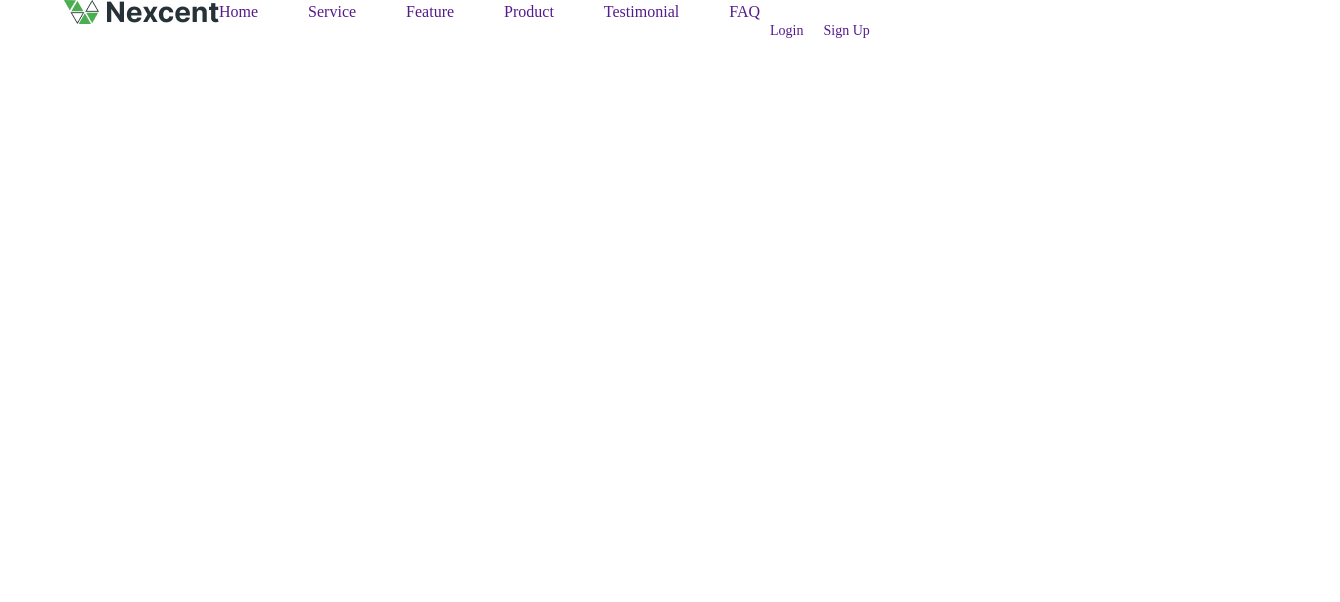
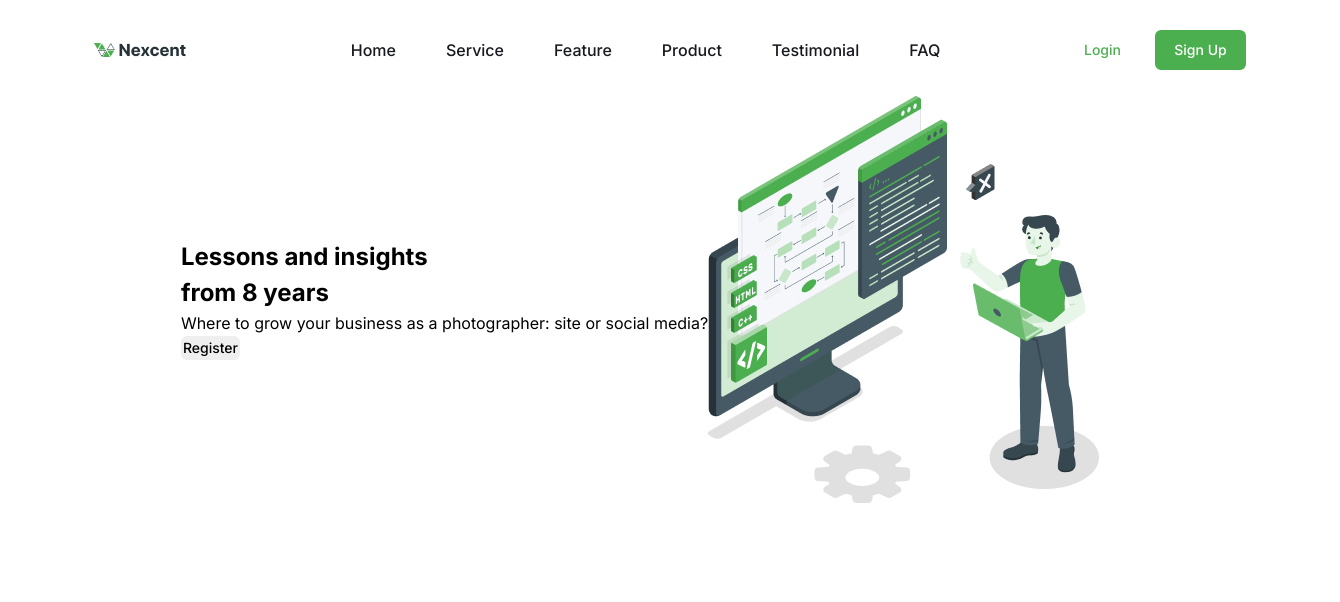
Before and after one commit to sanjibaanamahona/project-website, a plain HTML site: page index.html in a window 1280 px wide. Shown: the whole page, 1340 px wide, since content can reach past the window. Drawn offline with Linux system fonts and the light colour scheme.

Commit message:
Updated the Navibar and Added Hero Sectio.

```diff
--- a/css/style.css
+++ b/css/style.css
@@ -1,34 +1,20 @@
 /* css reset start */
 :root{
-    --btn-color: #4CAF4F;
+    --brand-color: #4CAF4F;
+    --btn-text-color: #FFFFFF;
+    --btn-outline-color: #4CAF4F;
 }
-*,
-*::before,
-*::after {
+
+*, *::before, *::after {
     padding: 0;
     margin: 0;
 }
 
-q:before,
-q:after {
+q:before, q:after {
     content: "";
 }
 
-html,
-body,
-h1,
-h2,
-h3,
-h4,
-p,
-ol,
-ul,
-li,
-figure,
-figcaption,
-blockquote,
-dl,
-dd {
+html, body, h1, h2, h3, h4, p, ol, ul, li, figure, figcaption, blockquote, dl, dd {
     margin: 0;
     padding: 0;
 }
@@ -41,10 +27,13 @@ body {
     min-height: 100vh;
     text-rendering: optimizeSpeed;
     line-height: 1.5;
+    font-family: "Inter", sans-serif;
+    font-optical-sizing: auto;
+    font-style: normal;
+    /* background-color: #F9FAFF; */
 }
 
-ul,
-ol {
+ul, ol {
     list-style: none;
 }
 
@@ -57,14 +46,12 @@ img {
     display: block;
 }
 
-input,
-button,
-textarea,
-select {
+input, button, textarea, select {
     font: inherit;
 }
 /* css reset end */
 
+/* common css start */
 .container{
     max-width: 1152px;
     margin: auto;
@@ -79,31 +66,191 @@ select {
     align-items: center;
 }
 
-.nav{
-    padding: 30px;
+.btn {
+    font-size: 14px;
+    font-weight: 500;
+    padding: 8px 24px;
+    border-radius: 6px;
+    cursor: pointer;
+    text-align: center;
+    border: 2px solid transparent;
+    text-decoration: none;
+    display: inline-block;
+    align-items: center;
+    justify-content: center;
+    padding: 0;
+    line-height: 20px;
 }
 
-.btn{
-  font-size: 14px;
-  font-weight: 500;
-  padding: 20px 10px;
-  border-radius: 6px;
-}
+.btnLogin {
+    background-color: transparent;
+    color: var(--brand-color);
+    border: 2px solid transparent;
+    width: 77px;
+    height: 40px;
 }
 
-.navLogo , .navMenu{
-    width: 50%;
+.btnLogin {
+    width: 77px;
+    height: 40px;
+    background-color: transparent;
+    color: var(--brand-color);
+    border: none;
 }
 
-.navMenu ul{
+.btnBg {
+    width: 91px;
+    height: 40px;
+    background-color: var(--brand-color);
+    color: var(--btn-text-color);
+    border: 2px solid #4CAF4F;
+}
+/* common css end */
+
+nav{
+    padding: 30px;
+    width: 100%;
+    position: absolute;
+}
+
+nav .flex {
+    display: flex;
+    align-items: center;
+    justify-content: space-between;
+    column-gap: 0px;
+}
+
+/*navbar start */
+
+/* logo */
+.navLogo {
+    width: 154.49px; /* Fixed width for logo area */
+    margin-right: 166.01px;
+}
+
+/* menu */
+.navMenu {
+    width: 588px; /* Fixed width for menu area */
+    /* display: flex; */
+    justify-content: center; /* Keeps menu centered within its section */
+    margin-right: 124.5px;
+}
+
+/* menu items */
+.navMenu ul {
+    /* display: flex; */
+    /* list-style: none; */
+    margin: 0;
+    padding: 0;
     align-items: center;
     justify-content: center;
     gap: 50px;
 }
 
+.navMenu ul li a {
+    color: #18191F; /* ✅ Your special color for menu links only */
+    text-decoration: none; /* Remove underline */
+    font-weight: 500;
+    font-size: 16px;
+}
+
+/* button */
+.navbtn {
+    width: 182px; /* Fixed width for button area */
+    /* display: flex; */
+    justify-content: flex-end; /* Push buttons to the right end */
+}
+
+.navbtn ul {
+    /* display: flex; */
+    gap: 14px;
+    margin: 0;
+    padding: 0;
+}
+
 .navbtn li a{
     text-decoration: none;
-   color: var(--btn-color);
+    color: var(--brand-color);
     font-weight: 500;
-   transition: 0.
+    transition: 0.;
 }
+/* navbar end */
+
+/* hero section start */
+#hero{
+    height: 599px; /* total hero height after navigation */
+    display: flex;
+    align-items: right;
+    justify-content: flex-start;
+    /* padding: 245px; */
+}
+
+.heroWrapper{
+    justify-content: space-between;
+}
+
+/* Inside Hero Container */
+.hero-content {
+    display: flex;
+    align-items: center;
+    justify-content: space-between;
+    width: 100%;
+}
+
+/* Hero Text (Left Side) */
+.hero-text {
+    display: flex;
+    flex-direction: column;
+    align-items: flex-start;
+    justify-content: flex-start;
+    gap: 25px;
+    flex: 1;
+}
+
+/* Title */
+.hero-text h1 {
+    font-size: 56px;
+    font-weight: 700;
+    color: #263238;
+    max-width: 550px;
+    line-height: 1.2;
+}
+
+/* Paragraph */
+.hero-text p {
+    font-size: 18px;
+    color: #717171;
+    max-width: 480px;
+    line-height: 1.6;
+}
+
+/* Register Button */
+.btn.btn-primary {
+    background-color: #4CAF4F; /* Nexcent green */
+    border: none;
+    color: white;
+    padding: 14px 40px;
+    border-radius: 4px;
+    font-size: 16px;
+    font-weight: 600;
+    cursor: pointer;
+    margin-top: 385.5px; /* distance from nav bar */
+    transition: background-color 0.3s ease;
+}
+
+.btn.btn-primary:hover {
+    background-color: #388E3C;
+}
+
+/* Hero Image (Right Side) */
+.hero-image {
+    flex: 1;
+    display: flex;
+    justify-content: flex-end;
+}
+
+.hero-image img {
+    width: 500px;
+    height: auto;
+}
+/* hero section end */
--- a/index.html
+++ b/index.html
@@ -3,6 +3,11 @@
 <head>
     <meta charset="UTF-8">
     <meta name="viewport" content="width=device-width, initial-scale=1.0">
+    <!-- font start -->
+    <link rel="preconnect" href="https://fonts.googleapis.com">
+    <link rel="preconnect" href="https://fonts.gstatic.com" crossorigin>
+    <link href="https://fonts.googleapis.com/css2?family=Inter:opsz,wght@14..32,100..900&display=swap" rel="stylesheet">
+     <!-- font end -->
     <title>Project-Website</title>
     <link rel="stylesheet" href="./css/style.css" >
 </head>
@@ -29,14 +34,34 @@
                 </menu>
                 <!--nav menu end  -->
                 <!-- nav btn start -->
-                <div class="navbtn flex align-items-center">
-                    <a href="" class="btn btnBg">Login</a>
-                    <a href="" class="btn btnOutline">Sign Up</a>
+                <div class="navbtn">
+                    <ul class="flex">
+                        <li>
+                            <button class="btn btnLogin">Login</button>
+                        <li>
+                            <button class="btn btnBg">Sign Up</button>
+                        </li>
+                    </ul>
                 </div>
                 <!-- nav btn end -->
+
             </div>
         </div>
     </nav>
     <!-- nav end -->
+    <!-- hero section start -->
+     <section id="hero">
+        <div class="container flex align-items-center heroWrapper">
+            <div class="heroContent">
+                <h1>Lessons and insights</h1>
+                <h1>from 8 years</h1>
+                <p>Where to grow your business as a photographer: site or social media?</p>
+                <button class="btn">Register</button>
+            </div>
+            <div class="heroImg">
+                <img src="./assets/heroImg.png" alt="Hero">
+            </div>
+        </div>
+    <!-- hero section end -->
 </body>
 </html>
```
Also changed, not shown: assets/heroImg.png (added). Lines whose indentation alone changed are shown as unchanged.
